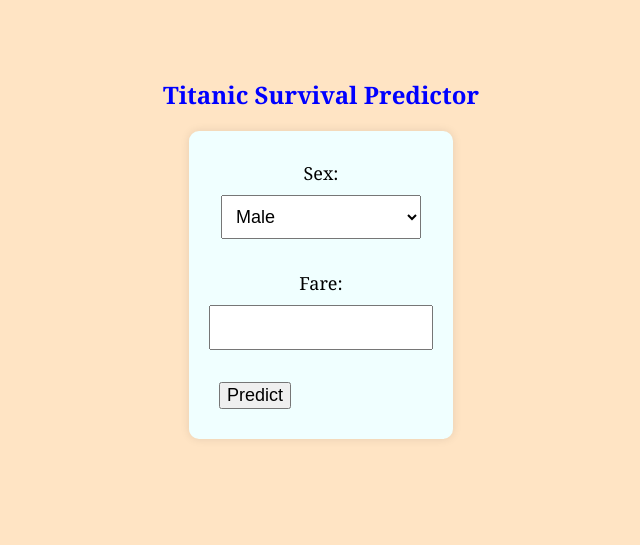
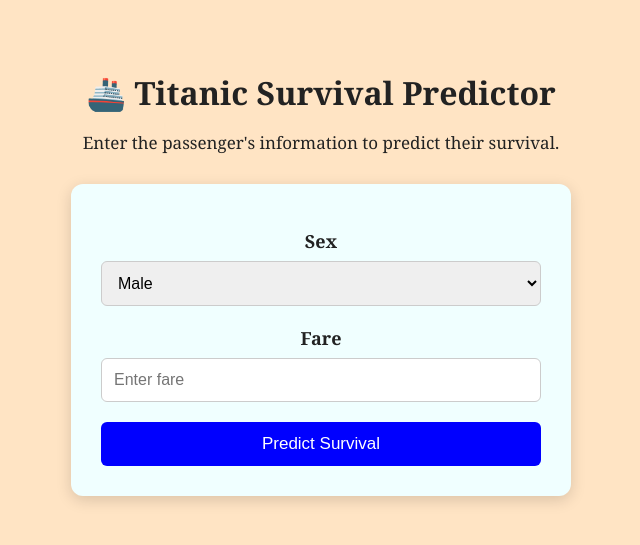
Before and after one commit to Blissfulebby/titanic_model, a Flask app: page / in a window 1280 px wide. Shown: the top 545 px of the page, without its empty margins (319-959 px from the left). Run offline with Flask 3, Linux system fonts and the light colour scheme; parts of the project's set-up code (start-up, migrations or seed data) failed here and were passed over.

Commit message:
Update Titanic survival prediction app

```diff
--- a/Templates/index.html
+++ b/Templates/index.html
@@ -1,23 +1,62 @@
 <!DOCTYPE html>
-<html>
+
+<html lang="en">
 <head>
+    <meta charset="UTF-8">
+    <meta name="viewport" content="width=device-width, initial-scale=1.0">
     <title>Titanic Survival Predictor</title>
-    <link rel="stylesheet" href="/static/style.css">
+
+
+<link rel="stylesheet" href="{{ url_for('static', filename='style.css') }}">
+
+
 </head>
+
 <body>
-    <h2>Titanic Survival Predictor</h2>
-    <form action = "/predict" method="POST">
-        <label>Sex: </label>
-        <select name = "sex">
-            <option value = "male">Male</option>
-            <option value = "female">Female</option>
-        </select><br>
-        <label>Fare: </label>
-        <input type="text" name="fare"><br>
-        <input type="submit" value="Predict">
+
+
+<div class="container">
+
+    <h1>🚢 Titanic Survival Predictor</h1>
+
+    <p class="description">
+        Enter the passenger's information to predict their survival.
+    </p>
+
+    <form action="/predict" method="POST">
+
+        <label for="sex">Sex</label>
+
+        <select name="sex" id="sex" required>
+            <option value="male">Male</option>
+            <option value="female">Female</option>
+        </select>
+
+        <label for="fare">Fare</label>
+
+        <input
+            type="number"
+            name="fare"
+            id="fare"
+            step="0.01"
+            min="0"
+            placeholder="Enter fare"
+            required
+        >
+
+        <button type="submit">Predict Survival</button>
+
     </form>
+
     {% if prediction %}
-        <h3>Result: {{prediction}}</h3>
+        <div class="result">
+            <h2>Prediction Result</h2>
+            <p>{{ prediction }}</p>
+        </div>
     {% endif %}
+
+</div>
+
+
 </body>
 </html>
--- a/requirements.txt
+++ b/requirements.txt
@@ -1,5 +1,5 @@
 Flask
-scikit_learn
+scikit-learn==1.7.0
 pandas
 numpy
 joblib
--- a/static/style.css
+++ b/static/style.css
@@ -1,40 +1,81 @@
-body{
-    background-color: bisque;
-    font-family: Georgia, 'Times New Roman', Times, serif;
-    color: black;
-    text-align: center;
-    padding-top: 50px;
+body {
+background-color: bisque;
+font-family: Georgia, 'Times New Roman', Times, serif;
+color: #222;
+text-align: center;
+margin: 0;
+padding: 50px 20px;
 }
 
-h2 {
-    color: blue;
+.container {
+max-width: 500px;
+margin: auto;
 }
 
-form{
-    background-color: azure;
-    border-radius: 10px;
-    padding: 20px;
-    display: inline-block;
-    box-shadow: 0 0 10px rgba(0, 0, 0 , 0.1);
+h1 {
+margin-bottom: 10px;
 }
 
-label,select,input{
-    font-size: 18px;
-    margin: 10px;
-    display: block;
+.description {
+font-size: 17px;
+margin-bottom: 30px;
 }
 
-input[type="text"],select{
-    padding: 10px;
-    width: 200px;
-    margin:auto;
+form {
+background-color: azure;
+border-radius: 12px;
+padding: 30px;
+box-shadow: 0 4px 15px rgba(0, 0, 0, 0.15);
 }
 
-input[type ="submit"]:hover{
-    background-color: blueviolet;
+label {
+display: block;
+font-size: 18px;
+font-weight: bold;
+margin: 15px 0 8px;
 }
 
-h3{
-    margin-top: 30px;
-    color: brown;
+select,
+input[type="number"] {
+display: block;
+box-sizing: border-box;
+width: 100%;
+padding: 12px;
+margin-bottom: 20px;
+border: 1px solid #ccc;
+border-radius: 6px;
+font-size: 16px;
 }
+
+button {
+width: 100%;
+padding: 12px;
+border: none;
+border-radius: 6px;
+background-color: blue;
+color: white;
+font-size: 17px;
+cursor: pointer;
+}
+
+button:hover {
+background-color: blueviolet;
+}
+
+.result {
+margin-top: 25px;
+padding: 20px;
+background-color: white;
+border-radius: 10px;
+box-shadow: 0 3px 10px rgba(0, 0, 0, 0.12);
+}
+
+.result h2 {
+margin-top: 0;
+}
+
+.result p {
+font-size: 22px;
+font-weight: bold;
+color: brown;
+}
```
